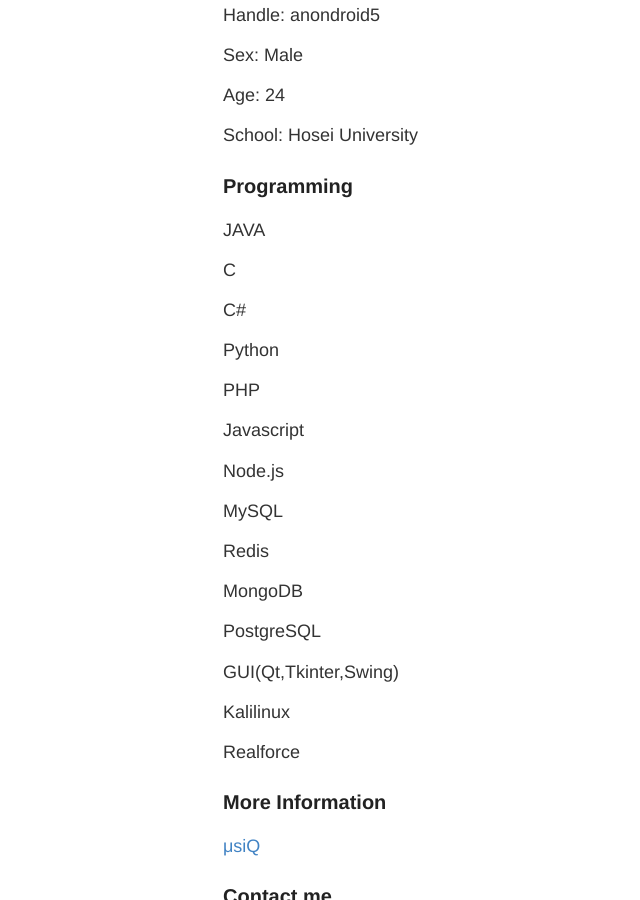
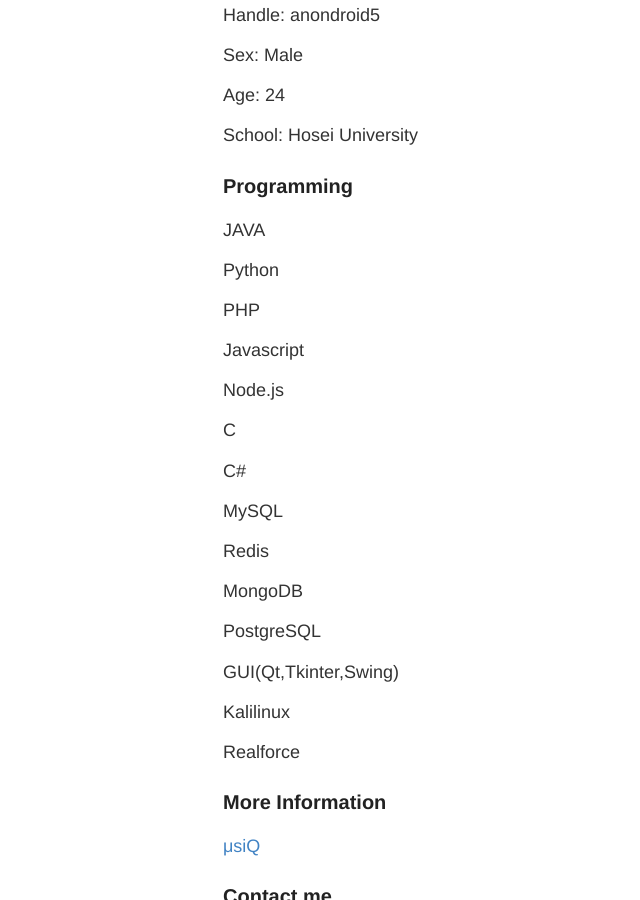
Before and after one commit to The-Actual-Damien/nondroid5-jeckyll, a Jekyll site: the page built from about.md, in a window 1280 px wide and 900 px high, scrolled down 454 px. Shown: the whole window, without its empty margins (57-697 px from the left). Built offline with Jekyll 4.4.1, drawn with Linux system fonts in a browser that asks for light colours; Markdown is read by kramdown in place of the engine named in the settings.

```diff
--- a/about.md
+++ b/about.md
@@ -20,10 +20,6 @@ School: Hosei University
 
 JAVA
 
-C
-
-C#
-
 Python
 
 PHP
@@ -31,6 +27,10 @@ PHP
 Javascript
 
 Node.js
+
+C
+
+C#
 
 MySQL
 
```
